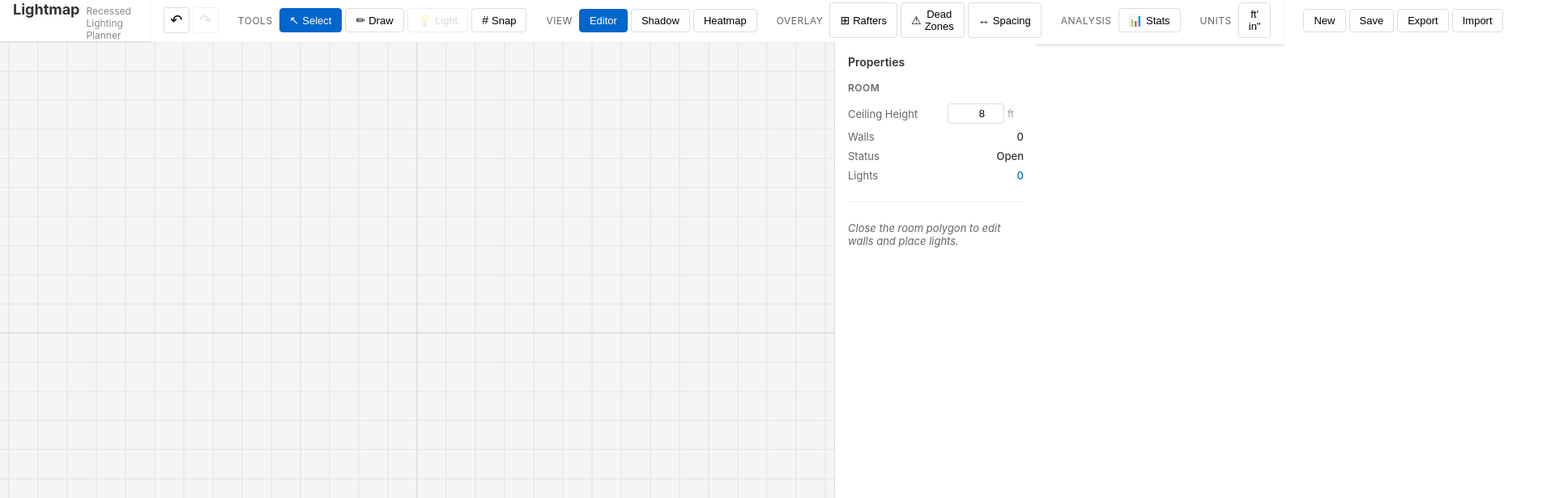
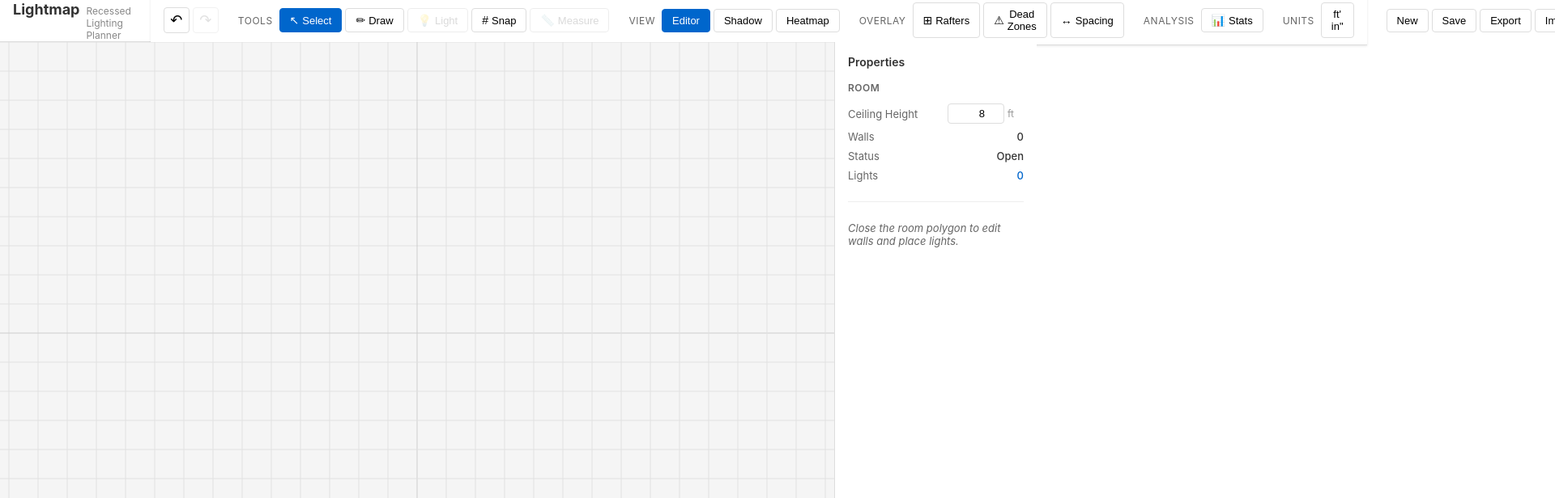
Before and after one commit to warrengalyen/Lightmap, a Svelte app: page / in a window 1280 px wide. Shown: the top 616 px of the page at 81% size, 1920 px wide, since content can reach past the window. Built offline with nearby package versions, Linux system fonts and the light colour scheme.

Commit message:
Add Measure button

```diff
--- a/src/App.svelte
+++ b/src/App.svelte
@@ -32,6 +32,12 @@
 
   function handleMeasurement(e: CustomEvent<{ deltaX: number; deltaY: number; distance: number } | null>): void {
     measurement = e.detail;
+  }
+
+  function handleToggleMeasurement(): void {
+    // Simulate pressing 'M' key to toggle measurement
+    const event = new KeyboardEvent('keydown', { key: 'm' });
+    window.dispatchEvent(event);
   }
 
   function handleLengthSubmit(e: CustomEvent<{ length: number }>): void {
@@ -94,7 +100,7 @@
       <h1>Lightmap</h1>
       <span class="tagline">Recessed Lighting Planner</span>
     </div>
-    <Toolbar />
+    <Toolbar on:toggleMeasurement={handleToggleMeasurement} />
     <FileMenu />
   </header>
 
--- a/src/components/Canvas.svelte
+++ b/src/components/Canvas.svelte
@@ -22,6 +22,7 @@
   import { spacingConfig, spacingWarnings } from '../stores/spacingStore';
   import { toggleLightingStats } from '../stores/lightingStatsStore';
   import { selectedDefinitionId } from '../stores/lightDefinitionsStore';
+  import { isMeasuring } from '../stores/measurementStore';
   import { findVertexAtPosition, projectPointOntoSegmentForInsertion, findVerticesInBox, findLightsInBox } from '../utils/math';
   import type { Vector2, ViewMode, RoomState, BoundingBox, RafterConfig, DisplayPreferences, DeadZoneConfig, SpacingConfig, SpacingWarning } from '../types';
 
@@ -1074,6 +1075,7 @@
     if (currentSelectedVertexIndex !== null) {
       const vertices = getVertices(currentRoomState);
       measurementController.startFromVertex(currentSelectedVertexIndex, vertices[currentSelectedVertexIndex]);
+      isMeasuring.set(true);
       dispatch('measurement', null);
       return;
     }
@@ -1083,6 +1085,7 @@
       const light = currentRoomState.lights.find(l => l.id === currentSelectedLightId);
       if (light) {
         measurementController.startFromLight(currentSelectedLightId, light.position);
+        isMeasuring.set(true);
         dispatch('measurement', null);
       }
     }
@@ -1103,6 +1106,7 @@
 
   function clearMeasurement(): void {
     measurementController.clear();
+    isMeasuring.set(false);
     editorRenderer?.setMeasurementLine(null, null);
     dispatch('measurement', null);
   }
--- a/src/components/Toolbar.svelte
+++ b/src/components/Toolbar.svelte
@@ -1,12 +1,16 @@
 <script lang="ts">
-  import { activeTool, viewMode, setActiveTool, setViewMode } from '../stores/appStore';
+  import { createEventDispatcher } from 'svelte';
+  import { activeTool, viewMode, setActiveTool, setViewMode, selectedVertexIndex, selectedLightId } from '../stores/appStore';
   import { canPlaceLights } from '../stores/roomStore';
   import { toggleRafters, rafterConfig, displayPreferences, toggleUnitFormat } from '../stores/settingsStore';
   import { toggleLightingStats, lightingStatsConfig } from '../stores/lightingStatsStore';
   import { toggleDeadZones, deadZoneConfig } from '../stores/deadZoneStore';
   import { toggleSpacingWarnings, spacingConfig } from '../stores/spacingStore';
   import { historyStore, canUndo, canRedo } from '../stores/historyStore';
+  import { isMeasuring } from '../stores/measurementStore';
   import type { Tool, ViewMode } from '../types';
+
+  const dispatch = createEventDispatcher<{ toggleMeasurement: void }>();
 
   let currentTool: Tool;
   let currentViewMode: ViewMode;
@@ -19,6 +23,8 @@
   let deadZonesEnabled: boolean;
   let spacingEnabled: boolean;
   let gridSnapEnabled: boolean;
+  let measuringActive: boolean;
+  let canMeasure: boolean;
 
   $: currentTool = $activeTool;
   $: currentViewMode = $viewMode;
@@ -31,6 +37,8 @@
   $: deadZonesEnabled = $deadZoneConfig.enabled;
   $: spacingEnabled = $spacingConfig.enabled;
   $: gridSnapEnabled = $displayPreferences.gridSnapEnabled;
+  $: measuringActive = $isMeasuring;
+  $: canMeasure = $selectedVertexIndex !== null || $selectedLightId !== null;
 
   function handleToolChange(tool: Tool): void {
     setActiveTool(tool);
@@ -42,6 +50,10 @@
 
   function toggleGridSnap(): void {
     displayPreferences.update(p => ({ ...p, gridSnapEnabled: !p.gridSnapEnabled }));
+  }
+
+  function toggleMeasurement(): void {
+    dispatch('toggleMeasurement');
   }
 </script>
 
@@ -106,6 +118,16 @@
       >
         <span class="icon">#</span>
         Snap
+      </button>
+      <button
+        class="toggle-button measuring"
+        class:active={measuringActive}
+        disabled={!canMeasure}
+        on:click={toggleMeasurement}
+        title={measuringActive ? "Measuring Active (Press M or ESC to exit)" : canMeasure ? "Start Measuring (M)" : "Select a vertex or light first"}
+      >
+        <span class="icon">📏</span>
+        Measure
       </button>
     </div>
   </div>
@@ -290,4 +312,36 @@
     opacity: 0.4;
     cursor: not-allowed;
   }
+
+  .toggle-button.measuring.active {
+    background: #ff9500;
+    border-color: #ff9500;
+    color: #fff;
+    animation: pulse 2s infinite;
+  }
+
+  @keyframes pulse {
+    0%, 100% {
+      opacity: 1;
+    }
+    50% {
+      opacity: 0.8;
+    }
+  }
+
+  .toggle-button.measuring:disabled {
+    opacity: 0.5;
+    cursor: not-allowed;
+  }
+
+  .toggle-button.measuring:not(.active):not(:disabled) {
+    background: #fff;
+    border-color: #ddd;
+    color: #333;
+  }
+
+  .toggle-button.measuring:not(.active):not(:disabled):hover {
+    background: #f5f5f5;
+    border-color: #ccc;
+  }
 </style>
--- /dev/null
+++ b/src/stores/measurementStore.ts
@@ -0,0 +1,3 @@
+import { writable } from "svelte/store";
+
+export const isMeasuring = writable<boolean>(false);
```
